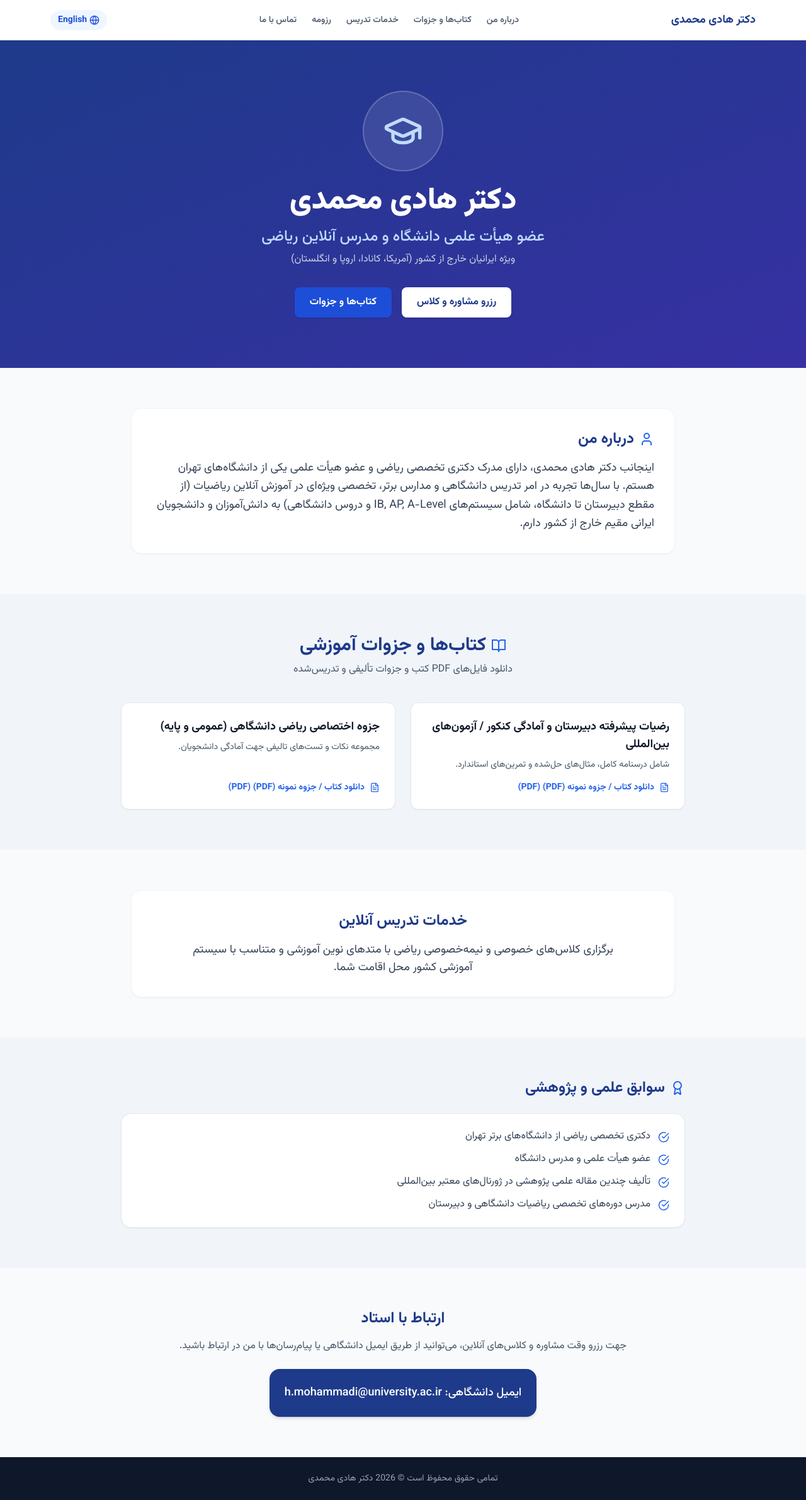
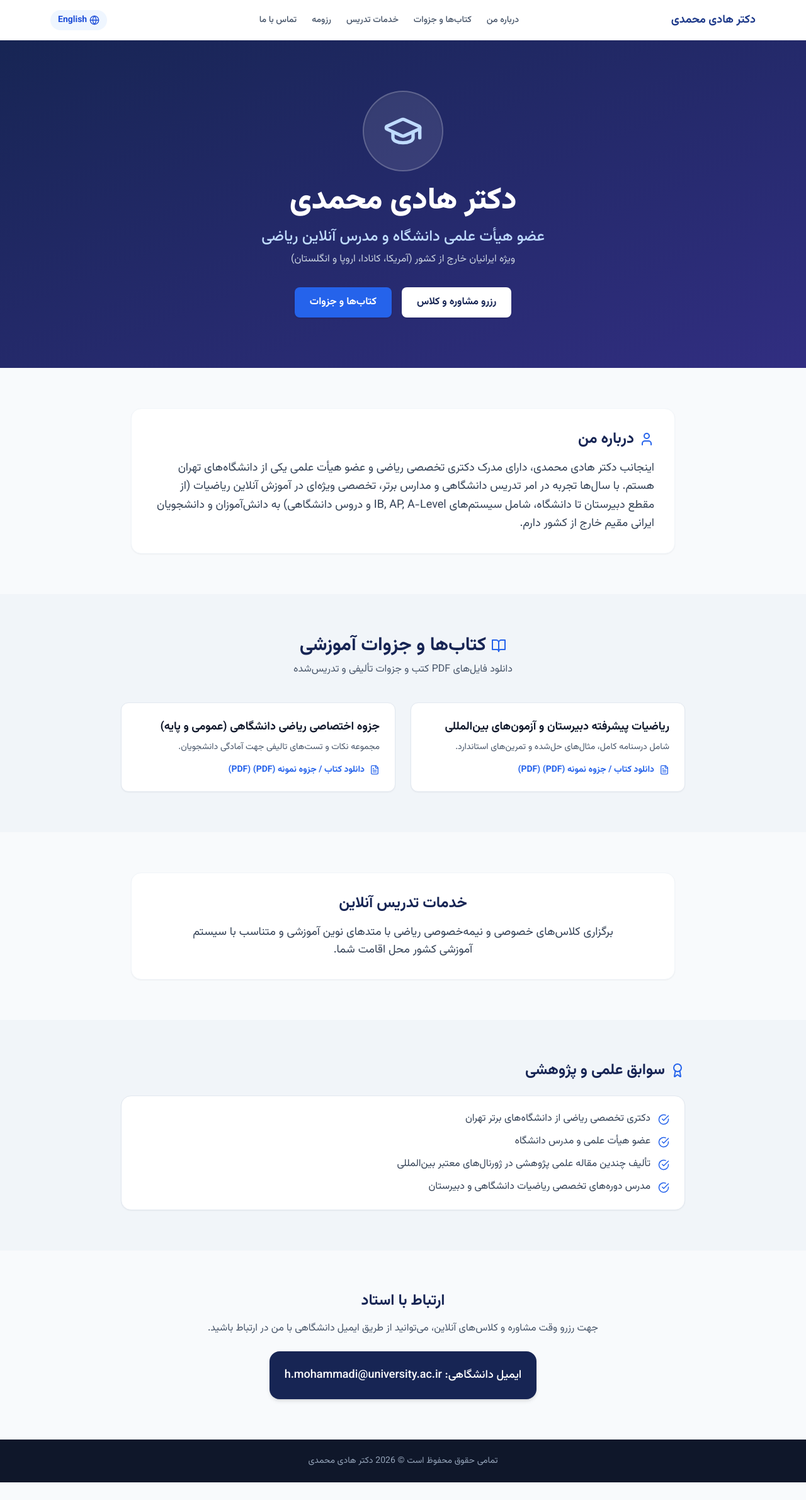
Before and after one commit to Hmohammadiz633/International-Mathematics-Site, a Next.js app: page / in a window 1280 px wide. Shown: the whole page at 63% size. After the commit the page ends 2353 px from the top, so only its background shows below. Built offline with nearby package versions, Linux system fonts and the light colour scheme.

Commit message:
Update page.js

```diff
--- a/app/page.js
+++ b/app/page.js
@@ -1,6 +1,6 @@
 'use client';
 import { useState } from 'react';
-import { BookOpen, GraduationCap, Mail, Phone, Globe, FileText, User, Award, CheckCircle } from 'lucide-react';
+import { BookOpen, GraduationCap, Globe, FileText, User, Award, CheckCircle } from 'lucide-react';
 
 export default function Home() {
   const [lang, setLang] = useState('fa');
@@ -24,7 +24,7 @@ export default function Home() {
         'مدرس دوره‌های تخصصی ریاضیات دانشگاهی و دبیرستان'
       ],
       contactTitle: 'ارتباط با استاد',
-      contactText: 'جهت رزرو وقت مشاوره و کلاس‌های آنلاین، می‌توانید از طریق ایمیل دانشگاهی یا پیام‌رسان‌ها با من در ارتباط باشید.',
+      contactText: 'جهت رزرو وقت مشاوره و کلاس‌های آنلاین، می‌توانید از طریق ایمیل دانشگاهی با من در ارتباط باشید.',
       email: 'ایمیل دانشگاهی: h.mohammadi@university.ac.ir',
       footer: 'تمامی حقوق محفوظ است © 2026 دکتر هادی محمدی',
       menu: {
@@ -54,7 +54,7 @@ export default function Home() {
         'Instructor of specialized university and high school mathematics'
       ],
       contactTitle: 'Contact Me',
-      contactText: 'To book a consultation session and online classes, you can contact me via institutional email or messaging apps.',
+      contactText: 'To book a consultation session and online classes, you can contact me via institutional email.',
       email: 'Academic Email: h.mohammadi@university.ac.ir',
       footer: 'All rights reserved © 2026 Dr. Hadi Mohammadi',
       menu: {
@@ -98,19 +98,19 @@ export default function Home() {
       </header>
 
       {/* Hero Section */}
-      <section className="bg-gradient-to-br from-blue-900 to-indigo-800 text-white py-20 px-4 text-center">
+      <section className="bg-gradient-to-br from-blue-950 to-indigo-900 text-white py-20 px-4 text-center">
         <div className="max-w-4xl mx-auto">
-          <div className="w-32 h-32 bg-white/10 rounded-full mx-auto mb-6 flex items-center justify-center border-2 border-white/20">
+          <div className="w-32 h-32 bg-white/10 rounded-full mx-auto mb-6 flex items-center justify-center border-2 border-white/20 shadow-inner">
             <GraduationCap size={64} className="text-blue-200" />
           </div>
           <h1 className="text-4xl md:text-5xl font-black mb-4">{t.name}</h1>
           <p className="text-xl md:text-2xl text-blue-200 font-medium mb-2">{t.title}</p>
           <p className="text-slate-300 max-w-2xl mx-auto mb-8">{t.subtitle}</p>
           <div className="flex justify-center gap-4">
-            <a href="#contact" className="bg-white text-blue-900 font-bold px-6 py-3 rounded-lg shadow hover:bg-blue-50 transition">
+            <a href="#contact" className="bg-white text-blue-950 font-bold px-6 py-3 rounded-lg shadow hover:bg-blue-50 transition">
               {lang === 'fa' ? 'رزرو مشاوره و کلاس' : 'Book a Session'}
             </a>
-            <a href="#books" className="bg-blue-700 text-white font-bold px-6 py-3 rounded-lg shadow hover:bg-blue-600 transition">
+            <a href="#books" className="bg-blue-600 text-white font-bold px-6 py-3 rounded-lg shadow hover:bg-blue-500 transition">
               {t.menu.books}
             </a>
           </div>
@@ -120,7 +120,7 @@ export default function Home() {
       {/* About Section */}
       <section id="about" className="py-16 px-4 max-w-4xl mx-auto">
         <div className="bg-white p-8 rounded-2xl shadow-sm border border-slate-100">
-          <h2 className="text-2xl font-bold text-blue-900 mb-4 flex items-center gap-2">
+          <h2 className="text-2xl font-bold text-blue-950 mb-4 flex items-center gap-2">
             <User className="text-blue-600" /> {t.aboutTitle}
           </h2>
           <p className="text-slate-700 leading-relaxed text-lg">{t.aboutText}</p>
@@ -131,7 +131,7 @@ export default function Home() {
       <section id="books" className="py-16 px-4 bg-slate-100">
         <div className="max-w-4xl mx-auto">
           <div className="text-center mb-10">
-            <h2 className="text-3xl font-bold text-blue-900 mb-2 flex items-center justify-center gap-2">
+            <h2 className="text-3xl font-bold text-blue-950 mb-2 flex items-center justify-center gap-2">
               <BookOpen className="text-blue-600" /> {t.booksTitle}
             </h2>
             <p className="text-slate-600">{t.booksSub}</p>
@@ -139,7 +139,7 @@ export default function Home() {
           <div className="grid md:grid-cols-2 gap-6">
             <div className="bg-white p-6 rounded-xl shadow-sm border border-slate-200 flex flex-col justify-between">
               <div>
-                <h3 className="font-bold text-lg text-slate-900 mb-2">رضیات پیشرفته دبیرستان و آمادگی کنکور / آزمون‌های بین‌المللی</h3>
+                <h3 className="font-bold text-lg text-slate-900 mb-2">ریاضیات پیشرفته دبیرستان و آزمون‌های بین‌المللی</h3>
                 <p className="text-slate-600 text-sm mb-4">شامل درسنامه کامل، مثال‌های حل‌شده و تمرین‌های استاندارد.</p>
               </div>
               <a href="#" className="inline-flex items-center gap-2 text-blue-600 font-semibold hover:text-blue-800 text-sm">
@@ -162,7 +162,7 @@ export default function Home() {
       {/* Classes Section */}
       <section id="classes" className="py-16 px-4 max-w-4xl mx-auto">
         <div className="bg-white p-8 rounded-2xl shadow-sm border border-slate-100 text-center">
-          <h2 className="text-2xl font-bold text-blue-900 mb-4">{t.classesTitle}</h2>
+          <h2 className="text-2xl font-bold text-blue-950 mb-4">{t.classesTitle}</h2>
           <p className="text-slate-700 text-lg max-w-2xl mx-auto">{t.classesDesc}</p>
         </div>
       </section>
@@ -170,7 +170,7 @@ export default function Home() {
       {/* CV Section */}
       <section id="cv" className="py-16 px-4 bg-slate-100">
         <div className="max-w-4xl mx-auto">
-          <h2 className="text-2xl font-bold text-blue-900 mb-6 flex items-center gap-2">
+          <h2 className="text-2xl font-bold text-blue-950 mb-6 flex items-center gap-2">
             <Award className="text-blue-600" /> {t.cvTitle}
           </h2>
           <div className="bg-white p-6 rounded-2xl shadow-sm border border-slate-200">
@@ -188,9 +188,9 @@ export default function Home() {
 
       {/* Contact Section */}
       <section id="contact" className="py-16 px-4 max-w-4xl mx-auto text-center">
-        <h2 className="text-2xl font-bold text-blue-900 mb-4">{t.contactTitle}</h2>
+        <h2 className="text-2xl font-bold text-blue-950 mb-4">{t.contactTitle}</h2>
         <p className="text-slate-600 mb-6">{t.contactText}</p>
-        <div className="bg-blue-900 text-white p-6 rounded-2xl inline-block shadow-md">
+        <div className="bg-blue-950 text-white p-6 rounded-2xl inline-block shadow-md">
           <p className="font-medium text-lg">{t.email}</p>
         </div>
       </section>
```
